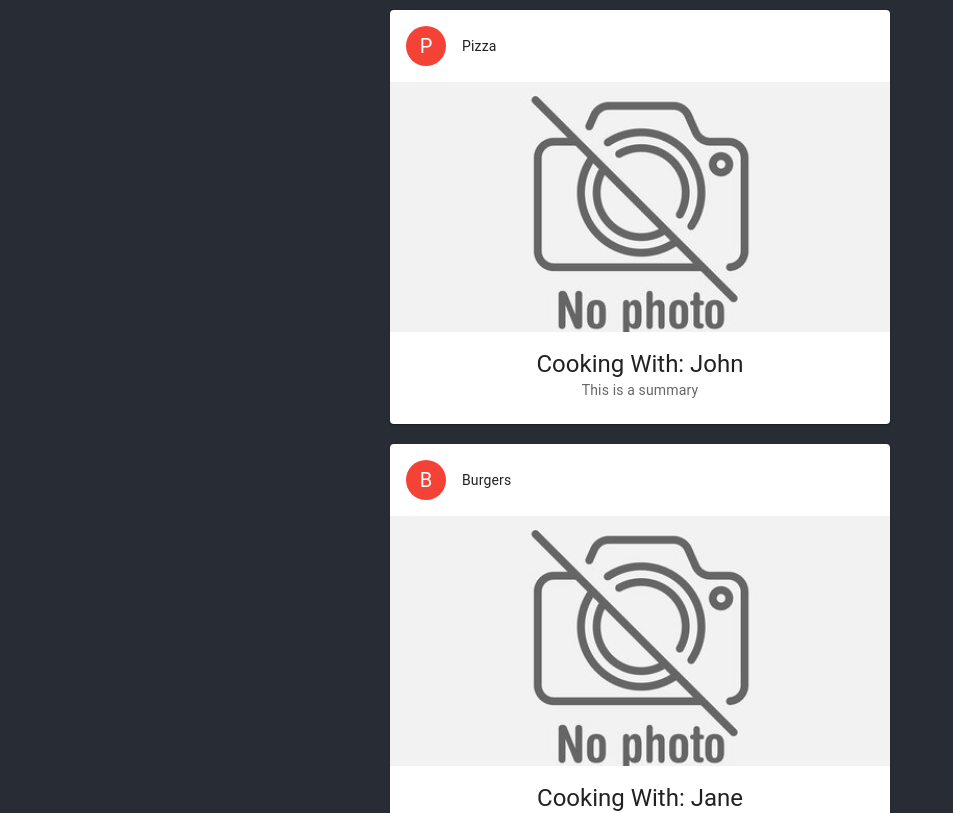
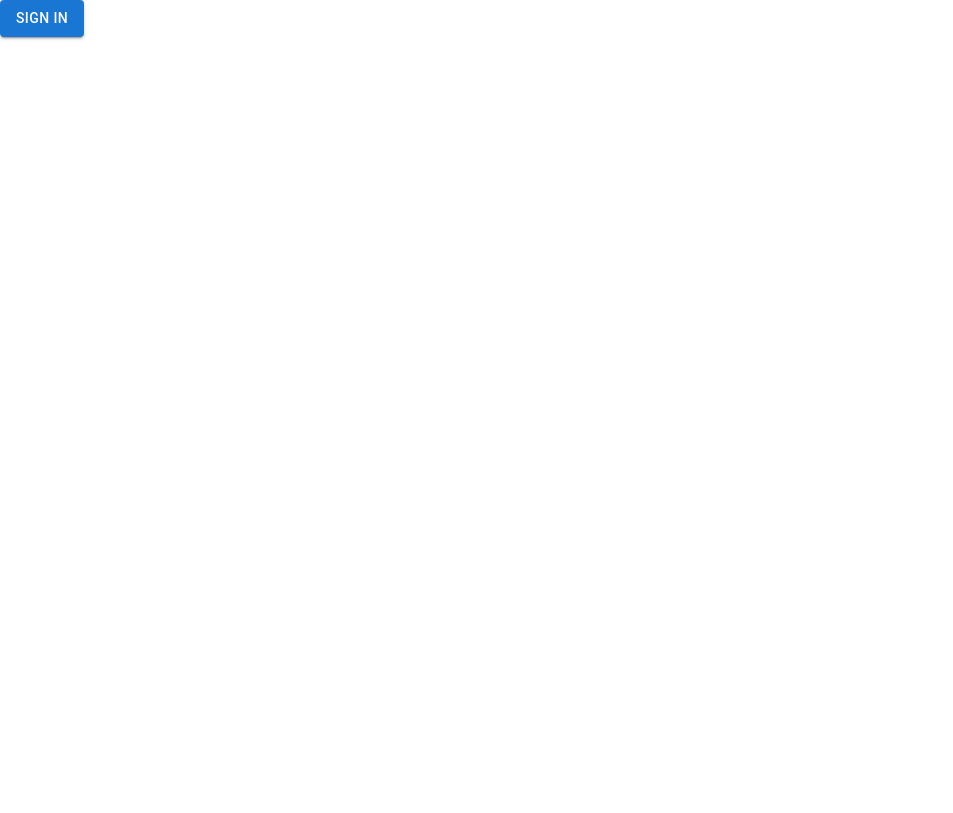
Before and after one commit to Takobz/cook-with-kobz, a React (Create React App) app in the folder src/CWT.APP/CWT.Web/cwt-web-app/: page /login in a window 1280 px wide. Shown: the top 813 px of the page, without its empty margins (0-953 px from the left). Built offline with nearby package versions, Linux system fonts and the light colour scheme.

Commit message:
add routing

```diff
--- a/src/CWT.APP/CWT.Web/cwt-web-app/package.json
+++ b/src/CWT.APP/CWT.Web/cwt-web-app/package.json
@@ -16,6 +16,7 @@
     "@types/react-dom": "^18.2.14",
     "react": "^18.2.0",
     "react-dom": "^18.2.0",
+    "react-router-dom": "^6.18.0",
     "react-scripts": "5.0.1",
     "typescript": "^4.9.5",
     "web-vitals": "^2.1.4"
--- a/src/CWT.APP/CWT.Web/cwt-web-app/src/App.tsx
+++ b/src/CWT.APP/CWT.Web/cwt-web-app/src/App.tsx
@@ -1,40 +1,18 @@
-import React from 'react';
-import logo from './logo.svg';
+import { BrowserRouter, Route, Router, Routes } from 'react-router-dom';
 import './App.css';
-import InviteSummaryProps from './Interfaces/InviteSummaryProps';
-import InviteSummary from './components/landingpage/InviteSummary';
+import Home from './components/home/Home';
+import LoginModal from './components/landingpage/LoginModal';
 
 function App() {
+  //pass data to see which chef it is to get relevant data
+  return (
+    <BrowserRouter>
+      <Routes>
+        <Route path='/'  element={<Home />}/>
+        <Route path='/login' element={<LoginModal />}/>
+      </Routes>
+    </BrowserRouter>
 
-  const inviteSummaries: InviteSummaryProps[] = [
-    {
-      foodName: 'Pizza',
-      inviteeName: 'John',
-      summaryText: 'This is a summary'
-    },
-    {
-      foodName: 'Burgers',
-      inviteeName: 'Jane',
-      summaryText: 'This is another summary'
-    },
-    {
-      foodName: 'Tacos',
-      inviteeName: 'Bob',
-      summaryText: 'This is yet another summary'
-    }
-  ];
-
-  return (
-    <div className="App" style={{ display: 'flex', justifyContent: 'center', alignItems: 'center', flexDirection: 'column' }}>
-      {inviteSummaries.map((inviteSummary, index) => (
-        <InviteSummary
-          key={index}
-          foodName={inviteSummary.foodName}
-          inviteeName={inviteSummary.inviteeName}
-          summaryText={inviteSummary.summaryText}
-        />
-      ))}
-    </div>
   );
 }
 
--- /dev/null
+++ b/src/CWT.APP/CWT.Web/cwt-web-app/src/components/home/Home.tsx
@@ -0,0 +1,38 @@
+import InviteSummaryProps from "../../Interfaces/InviteSummaryProps"
+import InviteSummary from "../landingpage/InviteSummary"
+
+//useEffect will pull these on mount
+const inviteSummaries: InviteSummaryProps[] = [
+  {
+    foodName: 'Pizza',
+    inviteeName: 'John',
+    summaryText: 'This is a summary'
+  },
+  {
+    foodName: 'Burgers',
+    inviteeName: 'Jane',
+    summaryText: 'This is another summary'
+  },
+  {
+    foodName: 'Tacos',
+    inviteeName: 'Bob',
+    summaryText: 'This is yet another summary'
+  }
+];
+
+const Home = () => {
+
+  return (
+  <div className="App" style={{ display: 'flex', justifyContent: 'center', alignItems: 'center', flexDirection: 'column' }}>
+    {inviteSummaries.map((inviteSummary, index) => (
+      <InviteSummary
+        key={index}
+        foodName={inviteSummary.foodName}
+        inviteeName={inviteSummary.inviteeName}
+        summaryText={inviteSummary.summaryText}
+      />))
+    }
+  </div>)
+}
+
+export default Home
--- a/src/CWT.APP/CWT.Web/cwt-web-app/src/components/landingpage/LoginModal.tsx
+++ b/src/CWT.APP/CWT.Web/cwt-web-app/src/components/landingpage/LoginModal.tsx
@@ -1,12 +1,49 @@
-import React from 'react';
+import React, { useState } from 'react';
+import { Modal, Box, TextField, Button } from '@mui/material';
 
-const DummyComponent = () => {
+const LoginModal = () => {
+    const [open, setOpen] = useState(false);
+    const [username, setUsername] = useState('');
+    const [password, setPassword] = useState('');
+
+    const handleOpen = () => {
+        setOpen(true);
+    };
+
+    const handleClose = () => {
+        setOpen(false);
+    };
+
+    const handleUsernameChange = (event: React.ChangeEvent<HTMLInputElement>) => {
+        setUsername(event.target.value);
+    };
+
+    const handlePasswordChange = (event: React.ChangeEvent<HTMLInputElement>) => {
+        setPassword(event.target.value);
+    };
+
+    const handleSignIn = () => {
+        // TODO: Implement sign in logic
+        console.log(`Signing in with username: ${username} and password: ${password}`);
+        handleClose();
+    };
+
     return (
-        <div>
-            <h1>This is a dummy component</h1>
-            <p>Replace this with your own code!</p>
-        </div>
+        <>
+            <Button variant="contained" onClick={handleOpen}>
+                Sign In
+            </Button>
+            <Modal open={open} onClose={handleClose}>
+                <Box sx={{ position: 'absolute', top: '50%', left: '50%', transform: 'translate(-50%, -50%)', bgcolor: 'background.paper', boxShadow: 24, p: 4, borderRadius: 2 }}>
+                    <TextField label="Username" variant="outlined" value={username} onChange={handleUsernameChange} sx={{ mb: 2 }} />
+                    <TextField label="Password" variant="outlined" type="password" value={password} onChange={handlePasswordChange} sx={{ mb: 2 }} />
+                    <Button variant="contained" onClick={handleSignIn}>
+                        Sign In
+                    </Button>
+                </Box>
+            </Modal>
+        </>
     );
 };
 
-export default DummyComponent;
+export default LoginModal;
```
Also changed, not shown: src/CWT.APP/CWT.Web/cwt-web-app/src/index.tsx (+19 -6 lines), 1 other file (tests, documents, lock files or other folders).
